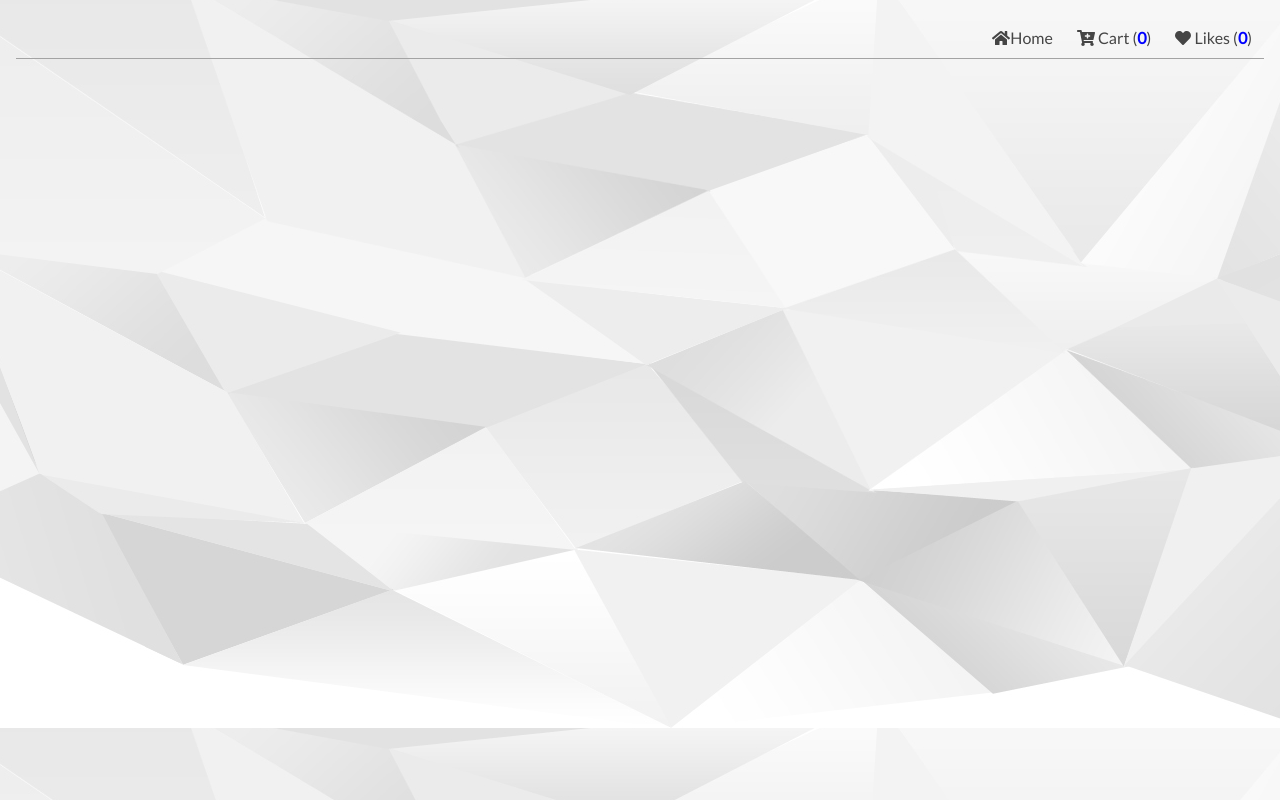
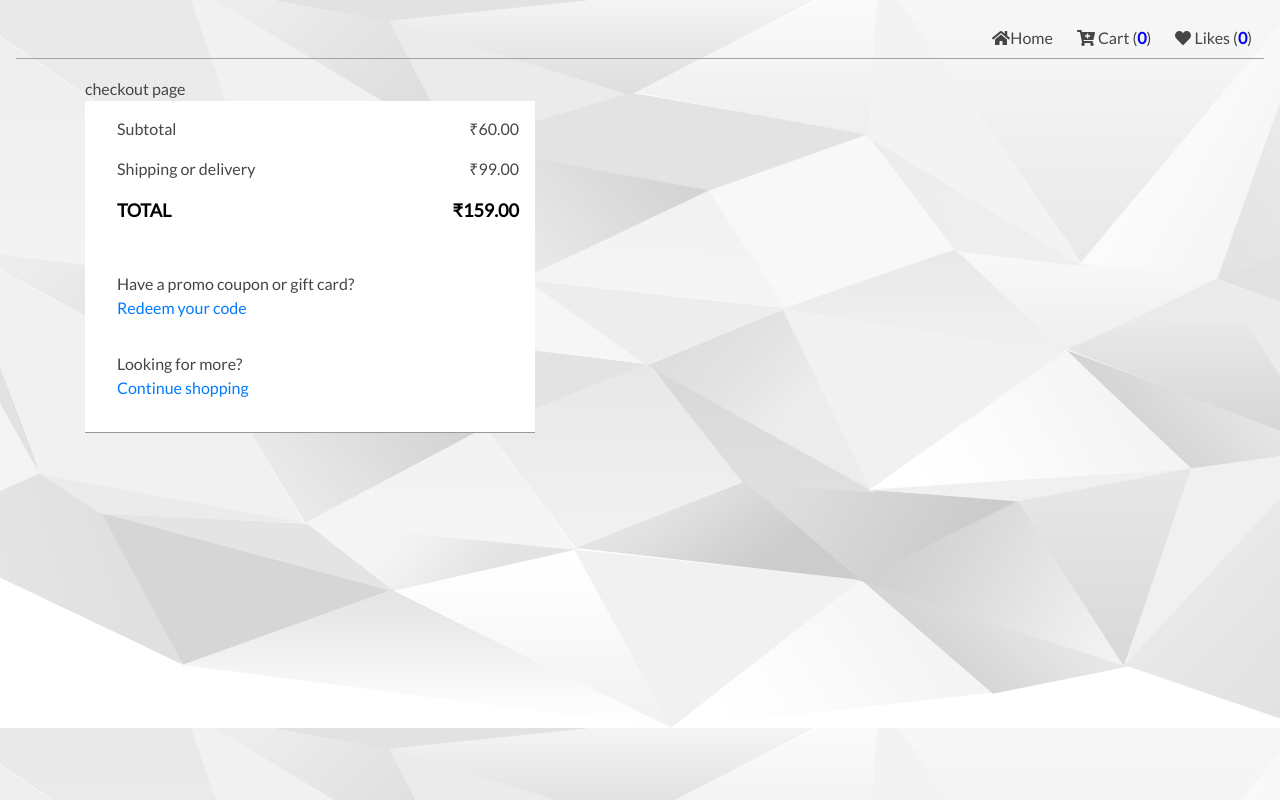
Before and after one commit to hareeshcs33/organic-shopping-cart, a Vue app: page /checkout in a window 1280 px wide. Built offline with nearby package versions, Linux system fonts and the light colour scheme.

Commit message:
checkout file added

```diff
--- a/src/components/home.vue
+++ b/src/components/home.vue
@@ -51,7 +51,11 @@
         <button class="btn btn-primary btn-sm px-3 mx-3" :disabled="true">
           2
         </button>
-        <button class="btn btn-primary btn-sm px-3" :disabled="true">
+        <button
+          class="btn btn-primary btn-sm px-3"
+          :disabled="false"
+          @click="moreItems"
+        >
           NEXT >>>
         </button>
       </div>
@@ -66,7 +70,8 @@ export default {
   data() {
     return {
       category: "all",
-      filteredItems: []
+      filteredItems: [],
+      count: 0
     };
   },
   computed: {
@@ -90,6 +95,10 @@ export default {
     },
     getActiveClass(val) {
       return this.category == val ? "active" : "";
+    },
+    moreItems() {
+      this.count += 4;
+      console.log("show more items", this.count);
     }
   },
   components: {
--- a/src/css/common.css
+++ b/src/css/common.css
@@ -244,3 +244,21 @@ ul {
 .item {
   border-bottom: 1px solid #454545;
 }
+
+.cart-notify-text {
+  color: rgb(228, 111, 198);
+}
+
+.close-icon {
+  color: #ccc;
+  /* position: absolute; */
+  top: 0;
+  right: 20px;
+  font-size: 20px;
+  font-weight: bold;
+  cursor: pointer;
+}
+
+.close-icon:hover {
+  color: #454545;
+}
--- a/src/pages/home-landing/card.vue
+++ b/src/pages/home-landing/card.vue
@@ -29,6 +29,7 @@
         </div>
         <div class="d-flex align-items-center cta-wrapper">
           <div class="d-flex flex-column">
+            <p class="mb-1 cart-notify-text">{{ message }}</p>
             <button
               class="btn btn-info btn-md px-5 mb-1"
               @click="addToCart(item)"
@@ -41,7 +42,7 @@
               @click="removeFromCart(item)"
               v-else
             >
-              Remove From Cart
+              Remove Cart
             </button>
             <button
               class="btn btn-info btn-md px-5 mb-1"
@@ -50,7 +51,6 @@
             >
               Edit Item
             </button>
-            <p class="mb-0">{{ message }}</p>
           </div>
         </div>
       </div>
@@ -79,7 +79,7 @@ export default {
       console.log(item);
       this.addRemoveCartText();
       this.$store.commit("addToCart", item.id);
-      this.$router.push("/cart");
+      // this.$router.push("/cart");
     },
     removeFromCart(item) {
       item.cart = false;
--- a/src/pages/home-landing/cart.vue
+++ b/src/pages/home-landing/cart.vue
@@ -22,9 +22,21 @@
       <div
         class="col-12 col-xs-6 col-md-4 col-lg-3 mb-3 card align-items-center justify-content-center"
       >
-        <span @click="$router.push('/')" title="add more"
+        <span @click="$router.push('/')" title="add more" class="p-5"
           ><i class="fas fa-plus plus-icon"></i
         ></span>
+      </div>
+      <div class="col-12 jumbotron">
+        <div class="card">
+          <div>
+            <button
+              class="btn btn-success d-block ml-auto"
+              @click="goToCheckout"
+            >
+              go to checkout
+            </button>
+          </div>
+        </div>
       </div>
     </div>
     <div v-else>
@@ -44,6 +56,12 @@ export default {
     },
     getEditCardStatus() {
       return this.$store.state.editItem;
+    }
+  },
+  methods: {
+    goToCheckout() {
+      console.log("goToCheckout");
+      this.$router.push("/checkout");
     }
   },
   mounted() {
--- /dev/null
+++ b/src/pages/home-landing/checkout.vue
@@ -0,0 +1,167 @@
+<template>
+  <div class="container">
+    <div>
+      checkout page
+    </div>
+    <div class="checkout-list-wrapper">
+      <ul class="checkout-list">
+        <li
+          v-for="item in cartItemsToCheckout"
+          :key="item.id"
+          class="d-flex bg-white"
+        >
+          <div class="p-3 d-flex w-100">
+            <div class="small-img-box">
+              <img
+                class="small-item-img-view"
+                :src="'/static/img/' + item.src"
+              />
+            </div>
+            <div class="pl-3 w-100">
+              <div
+                class="d-flex align-items-center justify-content-between mb-3"
+              >
+                <span>{{ item.product }}</span>
+                <span class="close-icon ">&times;</span>
+              </div>
+              <div class="d-flex align-items-center justify-content-between">
+                <span>Qty: {{ item.qty }}</span>
+                <span>price: {{ item.price }}</span>
+              </div>
+            </div>
+          </div>
+        </li>
+        <li class="d-flex flex-column bg-white">
+          <div class="p-3 d-flex w-100">
+            <div class="pl-3 w-100">
+              <div
+                class="d-flex align-items-center justify-content-between mb-3"
+              >
+                <span>Subtotal</span>
+                <span>₹60.00</span>
+              </div>
+              <div
+                class="d-flex align-items-center justify-content-between mb-3"
+              >
+                <span>Shipping or delivery</span>
+                <span>₹99.00</span>
+              </div>
+              <div
+                class="d-flex align-items-center justify-content-between total-text"
+              >
+                <span>TOTAL</span>
+                <span>₹159.00</span>
+              </div>
+            </div>
+          </div>
+          <div class="p-3">
+            <div class="p-3 w-100" v-if="!coupon" @click="couponOrGift">
+              <div>Have a promo coupon or gift card?</div>
+              <a class="link">Redeem your code</a>
+            </div>
+            <div v-else>
+              <div class="p-3 w-100">
+                <div class="d-flex">
+                  <input
+                    type="text"
+                    placeholder="Enter your coupon code"
+                    class="form-control"
+                    @keydown.enter="couponCheck"
+                    @keydown.esc="couponCheck"
+                    @blur="couponCheck"
+                    v-focus
+                  />
+                  <input
+                    type="button"
+                    value="apply"
+                    class="form-control input-cta"
+                    @click="couponCheck"
+                  />
+                </div>
+                <div class="d-flex">
+                  <input
+                    type="text"
+                    placeholder="Enter your gift card code"
+                    class="form-control"
+                    @keydown.enter="couponCheck"
+                    @keydown.esc="couponCheck"
+                    @blur="couponCheck"
+                  />
+                  <input
+                    type="button"
+                    value="apply"
+                    class="form-control input-cta"
+                    @click="couponCheck"
+                  />
+                </div>
+              </div>
+            </div>
+            <div class="p-3 w-100">
+              <div>Looking for more?</div>
+              <router-link to="/">Continue shopping</router-link>
+            </div>
+          </div>
+        </li>
+      </ul>
+    </div>
+  </div>
+</template>
+<script>
+export default {
+  data() {
+    return {
+      coupon: false
+    };
+  },
+  computed: {
+    cartItemsToCheckout() {
+      return this.$store.getters.getCartItems;
+    }
+  },
+  methods: {
+    couponOrGift() {
+      console.log("couponOrGift");
+      this.coupon = true;
+    },
+    couponCheck() {
+      console.log("couponCheck");
+      this.coupon = false;
+    }
+  },
+  directives: {
+    focus: {
+      inserted: function(el) {
+        el.focus();
+      }
+    }
+  }
+};
+</script>
+<style scoped>
+.checkout-list-wrapper {
+  display: flex;
+}
+.checkout-list {
+  display: flex;
+  flex-direction: column;
+  max-width: 450px;
+  width: 100%;
+}
+.checkout-list li {
+  border-bottom: 1px solid #999;
+}
+.small-img-box {
+  min-width: 90px;
+  height: 90px;
+}
+.total-text {
+  color: #000;
+  font-size: 18px;
+  font-weight: 600;
+}
+.input-cta {
+  display: inline-block;
+  width: 120px;
+  margin: 0 0 10px 10px;
+}
+</style>
--- a/src/pages/home-landing/offer-details.vue
+++ b/src/pages/home-landing/offer-details.vue
@@ -1,5 +1,6 @@
 <template>
   <table class="table table-responsive">
+    <span class="close-offer-table" @click="closeOfferTable">&times;</span>
     <thead>
       <tr>
         <th>Quantity</th>
@@ -21,3 +22,27 @@
     </tbody>
   </table>
 </template>
+<script>
+export default {
+  methods: {
+    closeOfferTable() {
+      this.showOffer = false;
+      this.$emit("closeOffer");
+    }
+  }
+};
+</script>
+<style scoped>
+.close-offer-table {
+  color: #ccc;
+  position: absolute;
+  top: 0;
+  right: 20px;
+  font-size: 20px;
+  font-weight: bold;
+  cursor: pointer;
+}
+.close-offer-table:hover {
+  color: #454545;
+}
+</style>
--- a/src/pages/home-landing/view-item.vue
+++ b/src/pages/home-landing/view-item.vue
@@ -45,7 +45,7 @@
                 @click="removeFromCart(viewObj)"
                 v-else
               >
-                Remove From Cart
+                Remove Cart
               </button>
               <button
                 class="btn btn-info btn-md px-5 mb-1"
@@ -54,7 +54,7 @@
               >
                 Edit Item
               </button>
-              <p class="mb-0">{{ message }}</p>
+              <p class="mb-0 cart-notify-text">{{ message }}</p>
             </div>
           </div>
         </div>
@@ -69,7 +69,7 @@
                 </tr>
                 <tr>
                   <td>Seed Count:</td>
-                  <td>{{ viewObj.seedsCount }}</td>
+                  <td>{{ viewObj.seedsCount }} Seeds</td>
                 </tr>
                 <tr>
                   <td>Product Details:</td>
@@ -136,6 +136,8 @@
     <offer-details
       class="offer-details"
       :class="showOffer ? 'show' : ''"
+      :showOffer="showOffer"
+      @closeOffer="closeOffer"
     ></offer-details>
   </div>
 </template>
@@ -207,6 +209,9 @@ export default {
       setTimeout(() => {
         this.showOffer = false;
       }, 15000);
+    },
+    closeOffer() {
+      this.showOffer = false;
     }
   },
   components: {
--- a/src/router/index.js
+++ b/src/router/index.js
@@ -5,6 +5,7 @@ import Cart from '../pages/home-landing/cart.vue';
 import EditItem from '../pages/home-landing/edit-item.vue';
 import ViewItem from '../pages/home-landing/view-item.vue';
 import Likes from '../pages/home-landing/likes.vue';
+import Checkout from '../pages/home-landing/checkout.vue';
 
 Vue.use(Router)
 
@@ -40,5 +41,10 @@ export default new Router({
       name: 'likes',
       component: Likes,
     },
+    {
+      path: '/checkout',
+      name: 'checkout',
+      component: Checkout,
+    },
   ]
 })
```
